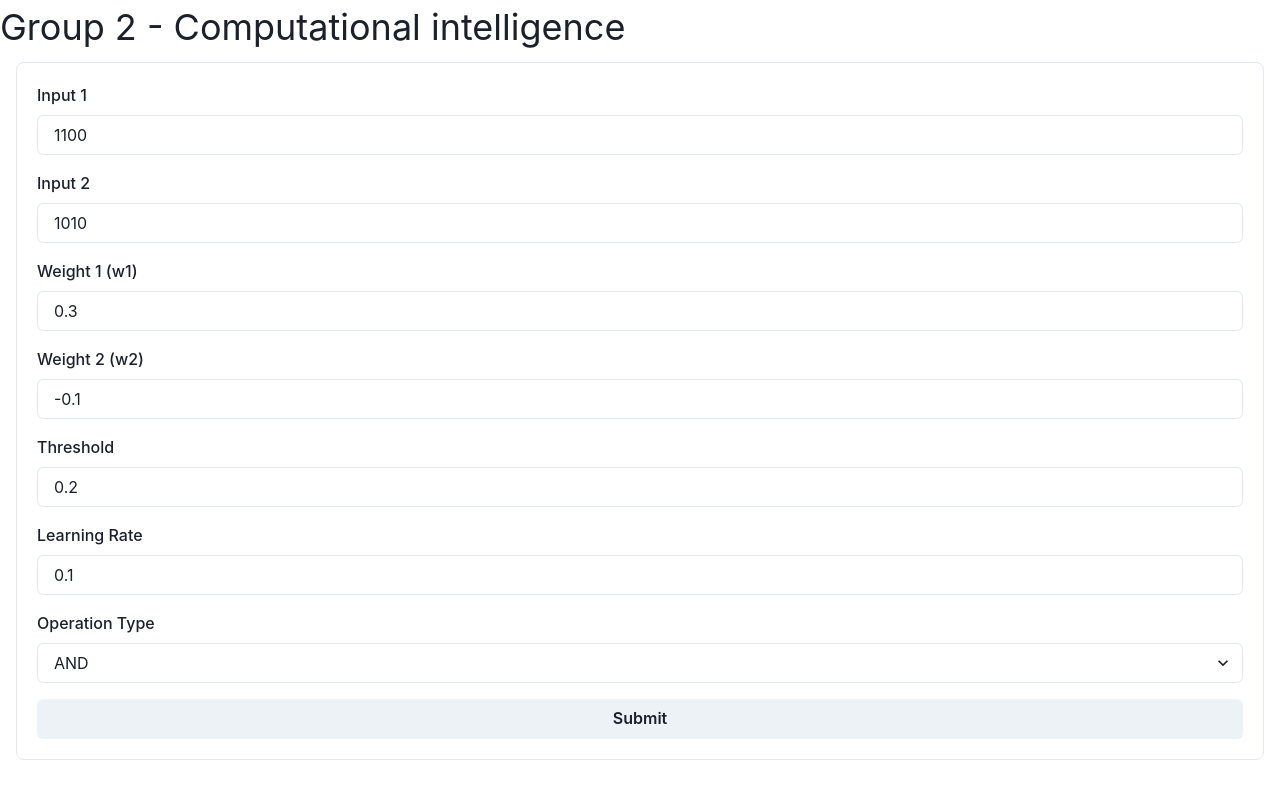
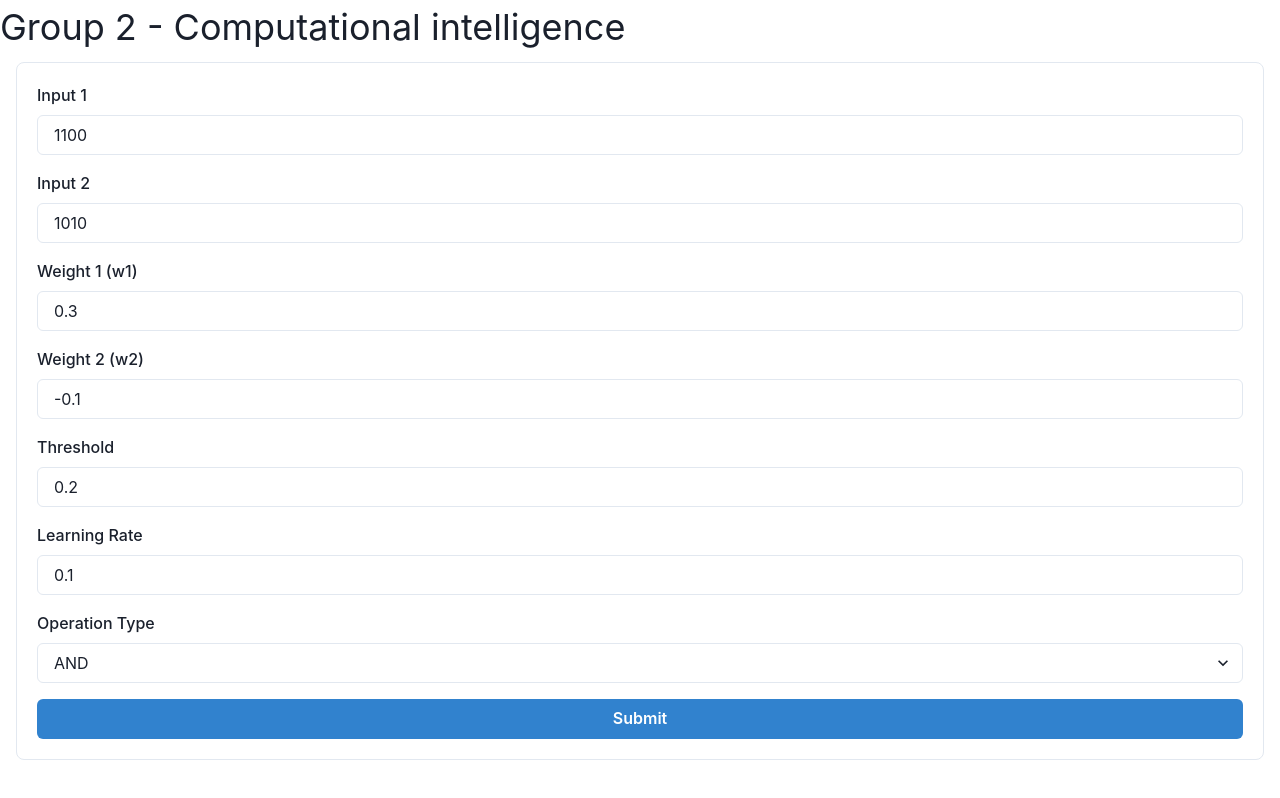
Before and after one commit to edtimer/Computational-Intelligence, a Next.js app: page / in a window 1280 px wide. Built offline with nearby package versions, Linux system fonts and the light colour scheme.

Commit message:
button color

```diff
--- a/pages/index.tsx
+++ b/pages/index.tsx
@@ -229,7 +229,7 @@ const Home = () => {
                     <option value="OR">OR</option>
                   </Select>
                 </FormControl>
-                <Button colorscheme={'blue'} type="submit">Submit</Button>
+                <Button colorScheme={'blue'} type="submit">Submit</Button>
                 {errorMessage && (
                   <Box mt={4} color="red.500">
                     {errorMessage}
```
